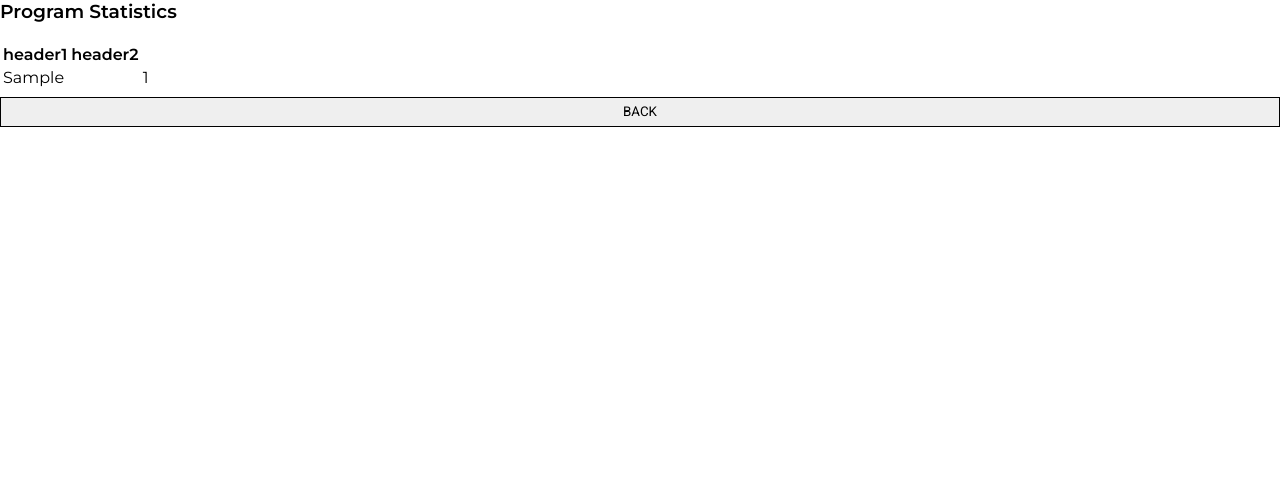
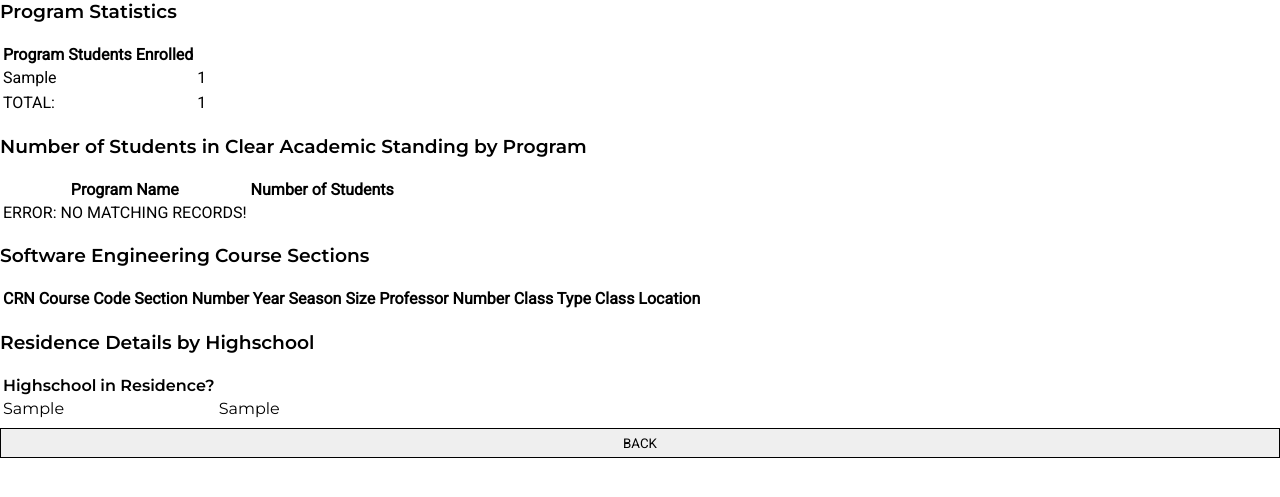
Before and after one commit to DanielKamel2001/MUSE, a PHP site: page /deptStats.php in a window 1280 px wide. Shown: the top 497 px of the page. Run offline with PHP 8.4, Linux system fonts and the light colour scheme; tables that the repository leaves empty or names only in its code hold one stand-in row (values such as "Sample post"); lists and menus that the app fills with data are empty.

Commit message:
add views

```diff
--- a/deptStats.php
+++ b/deptStats.php
@@ -11,16 +11,17 @@
     }
     session_start();
 
+
+
     //start printing non-sensitive views
-    //Dep
-    echo "<h3>Program Statistics<h3>";
+    echo "<h3>Program Statistics</h3>";
     //Select all students and group by programName, count studentID
     $query = "select program, count(*) from student group by program";// = 'Software Engineering'";
     $qresult = mysqli_query($conn, $query);
 
     echo "<table>";
     echo "<tr>";
-    echo "<th>header1</th><th>header2</th>";
+    echo "<th>Program</th><th>Students Enrolled</th>";
 
     if ($qresult){
         while($row = mysqli_fetch_array($qresult, MYSQLI_ASSOC)){
@@ -30,6 +31,114 @@
             echo "<tr>";
             echo "<td>".$row['program']."<td>";
             echo "<td>".$row['count(*)']."<td>";
+            echo "<tr>";
+        }
+
+        // Query to count total number of students
+        $query = "SELECT count(*) FROM STUDENT";
+        $qresult = mysqli_query($conn, $query);
+        $total = mysqli_fetch_assoc($qresult);
+        $totalstring = $total['count(*)'];
+
+        echo "<tr>";
+        echo "<td> TOTAL:<td>";
+        echo "<td>".$totalstring."</td>"; // if not array change to $qresult
+        echo "<tr>";
+    }
+    else{
+        echo "<tr>";
+        echo "<td>ERROR: NO MATCHING RECORDS!<td>";
+        echo "</tr>";
+    }
+    echo "</table>";
+
+
+    // View 10
+    echo "<h3>Number of Students in Clear Academic Standing by Program</h3>";
+    $query = "SELECT STUDENT.Program, count(*), FROM STUDENT WHERE student.academicStanding='Clear' GROUP BY Program";
+    $qresult = mysqli_query($conn, $query);
+    echo "<table>";
+    echo "<tr>";
+    echo "<th>Program Name</th><th>Number of Students</th>";
+    if ($qresult){
+        while($row = mysqli_fetch_array($qresult, MYSQLI_ASSOC)){
+            // Stores details of table array in variables for output.
+            $program = $row['programName'];
+            $number = $row['count(*)'];
+
+            echo "<tr>";
+            echo "<td>". $program. "<td>";
+            echo "<td>". $number. "<td>";
+            echo "<tr>";
+        }
+    }
+    else{
+        echo "<tr>";
+        echo "<td>ERROR: NO MATCHING RECORDS!<td>";
+        echo "</tr>";
+    }
+    echo "</table>";
+
+
+    // View 3
+    echo "<h3>Software Engineering Course Sections</h3>";
+    $query="SELECT * FROM sections WHERE course_code IN (SELECT course.course_code FROM course WHERE course.department = 'SOFE')";
+    $qresult = mysqli_query($conn, $query);
+    echo "<table>";
+    echo "<tr>";
+    echo "<th>CRN</th><th>Course Code</th><th>Section Number</th><th>Year</th>";
+    echo "<th>Season</th><th>Size</th><th>Professor Number</th><th>Class Type</th><th>Class Location</th>";
+    echo "<tr>";
+
+    if ($qresult){
+        while($row = mysqli_fetch_array($qresult, MYSQLI_ASSOC)){
+            // Stores details of table array in variables for output.
+            $crn = $row['CRN'];
+            $cc = $row['course_code'];
+            $sectNo = $row['sectionNo'];
+            $year = $row['year'];
+            $season = $row['season'];
+            $size = $row['size'];
+            $ctype = $row['type'];
+            $cloc = $row['location'];
+
+            echo "<tr>";
+            echo "<td>". $crn. "<td>";
+            echo "<td>". $cc. "<td>";
+            echo "<td>". $sectNo. "<td>";
+            echo "<td>". $year. "<td>";
+            echo "<td>". $season. "<td>";
+            echo "<td>". $size. "<td>";
+            echo "<td>". $ctype. "<td>";
+            echo "<td>". $cloc. "<td>";
+            echo "<tr>";
+        }
+    }
+    else{
+        echo "<tr>";
+        echo "<td>ERROR: NO MATCHING RECORDS!<td>";
+        echo "</tr>";
+    }
+    echo "</table>";
+
+
+    // Modified View 8 to Remove sensitive details (student address)
+    echo "<h3>Residence Details by Highschool<h3>";
+    $query="SELECT STUDENT.highschool, STUDENT.inResidence FROM STUDENT INNER JOIN ENROLLED ON STUDENT.studentNo = ENROLLED.studentNo ORDER BY inResidence ASC, highschool ASC";
+    $qresult = mysqli_query($conn, $query);
+    echo "<table>";
+    echo "<tr>";
+    echo "<th>Highschool</th><th>in Residence?</th>";
+
+    if ($qresult){
+        while($row = mysqli_fetch_array($qresult, MYSQLI_ASSOC)){
+            // Stores details of table array in variables for output.
+            $highschool = $row['highschool'];
+            $residence = $row['inResidence'];
+
+            echo "<tr>";
+            echo "<td>". $highschool. "<td>";
+            echo "<td>". $residence. "<td>";
             echo "<tr>";
         }
     }
--- a/index.php
+++ b/index.php
@@ -103,7 +103,7 @@
 <div id="loginBox" >
     <div id="splitHeader">
         <button type="button" class="headerButton" id="studentLoginButton" onclick="studentMode()">Student Log In</button>
-        <button type="button" class="headerButton" id="staffLoginButton" onclick="staffMode()">Faculty Student Log In</button>
+        <button type="button" class="headerButton" id="staffLoginButton" onclick="staffMode()">Staff Log In</button>
     </div>
     <div id="formBody" >
         <h1 class="formHeader" id="loginTitle">Student Enrollment Records Login</h1>
```
Also changed, not shown: records.php (+53 -6 lines).
